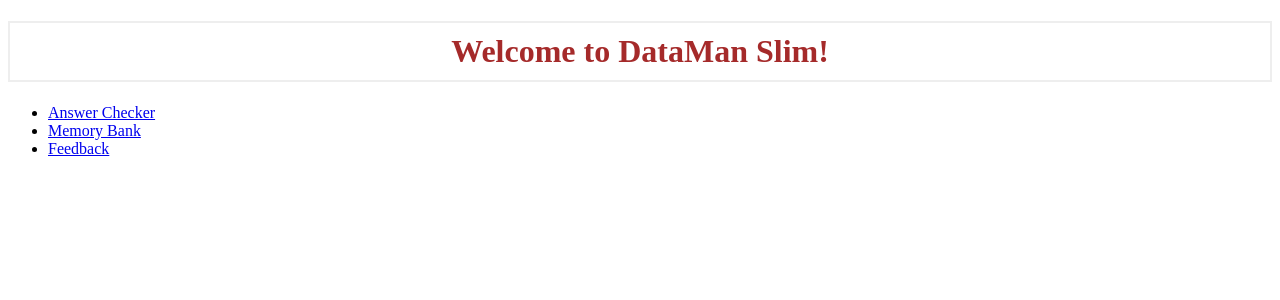
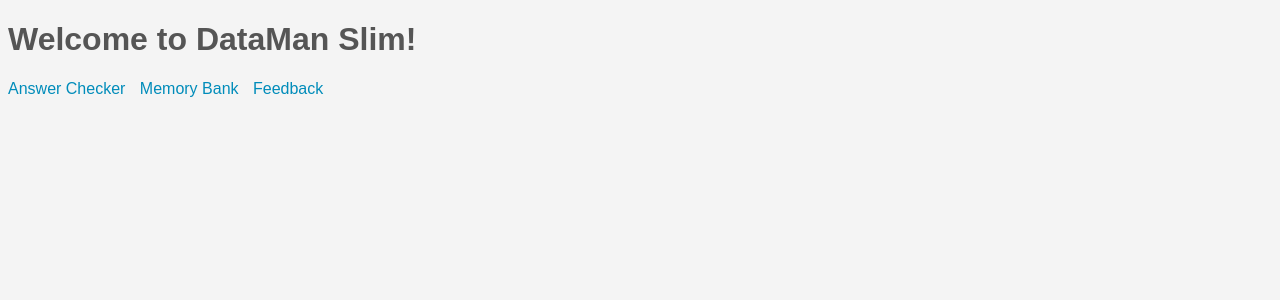
Before and after one commit to rossatoe/CTS285, a Flask app: template dataMan/templates/index.html in a window 1280 px wide. Shown: the top 300 px of the page. Run offline with Flask 3, Linux system fonts and the light colour scheme; the template is opened without the code that fills it, so the values that code supplies are empty.

Commit message:
Update style.css

```diff
--- a/dataMan/static/css/style.css
+++ b/dataMan/static/css/style.css
@@ -1,6 +1,30 @@
+body {
+    font-family: Arial, sans-serif;
+    background-color: #f4f4f4;
+    color: #333;
+}
+
 h1 {
-    border: 2px #eee solid;
-    color: brown;
-    text-align: center;
-    padding: 10px;
+    color: #555;
 }
+
+nav ul {
+    list-style-type: none;
+    padding: 0;
+}
+
+nav ul li {
+    display: inline;
+    margin-right: 10px;
+}
+
+nav ul li a {
+    text-decoration: none;
+    color: #008cba;
+}
+
+nav ul li a:hover {
+    text-decoration: underline;
+}
+
+/* Add more styles as needed */
```
